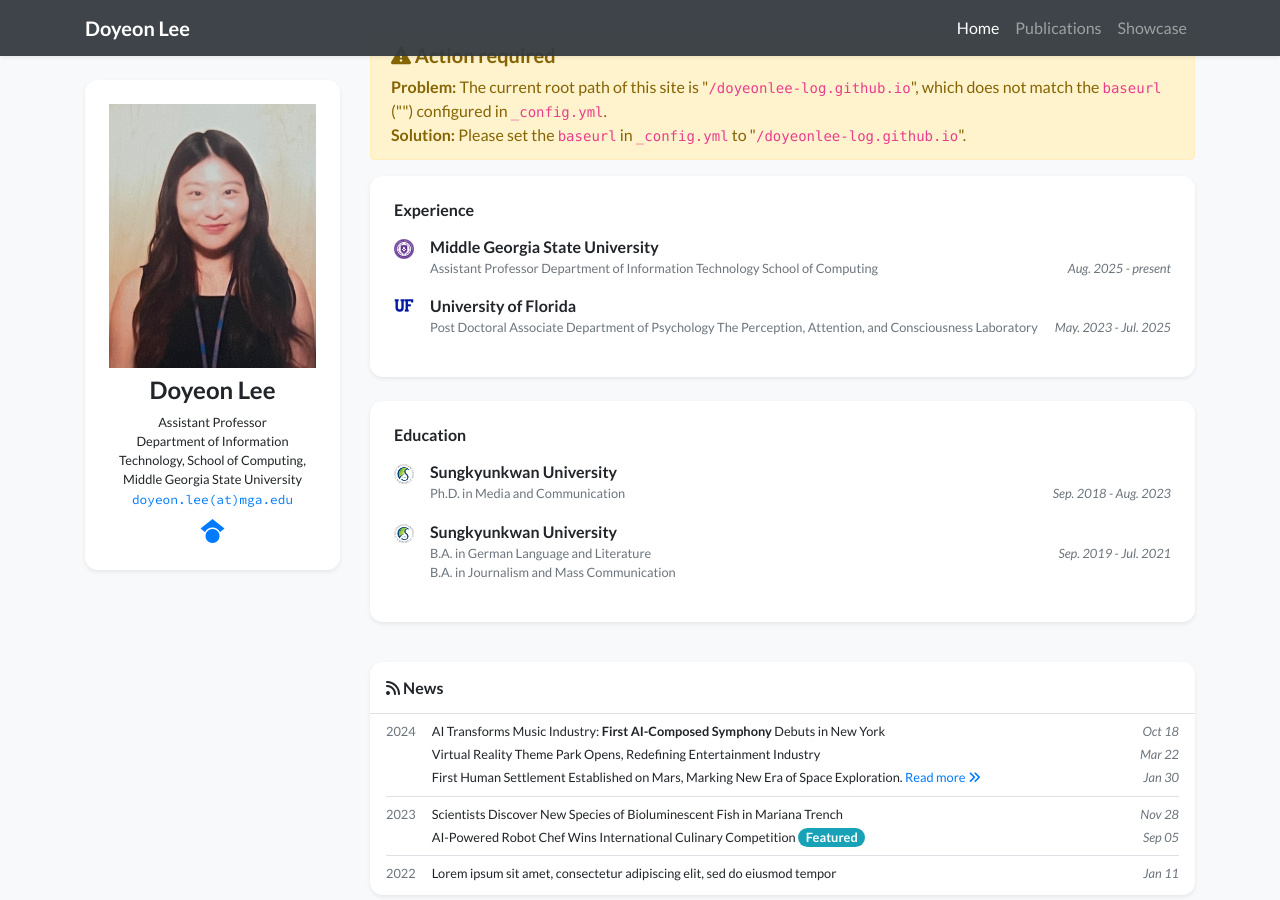
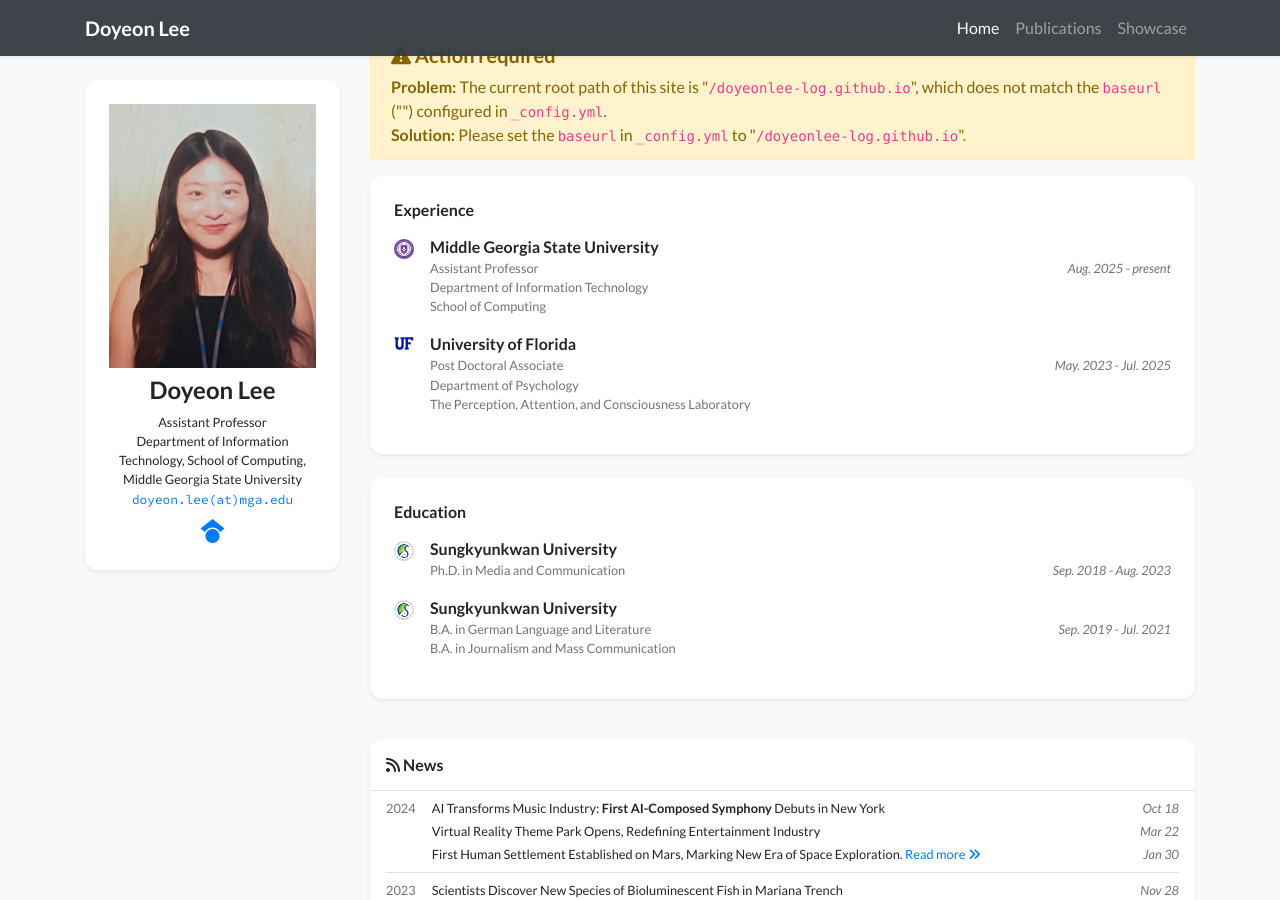
Before and after one commit to doyeonlee-log/doyeonlee-log.github.io, a Jekyll site: the page built from index.html, in a window 1280 px wide and 900 px high, scrolled down 404 px. Built offline with Jekyll 4.4.1, drawn with Linux system fonts in a browser that asks for light colours; nearby versions of some CDN libraries; a style sheet for code colours, icons or effects is not loaded.

```diff
--- a/_data/profile.yml
+++ b/_data/profile.yml
@@ -11,6 +11,7 @@ positions:
 email: "doyeon.lee@mga.edu"
 cv_link: https://drive.google.com/file/d/1N4rLjLLECZ-ENStHphg9PpU4OqbbG1JT/view?usp=sharing
 gscholar: zCDZ4AwAAAAJ  # This is an example, replace it with your own Google Scholar ID
+faculty_directory: https://ce.mga.edu/directory/people.php?name=lee-doyeon
 # github: your_github_id
 # twitter: your_twitter_id  # Do not include the '@' symbol
 # wechat_qrcode: /assets/images/etc/wechat.jpg
@@ -49,15 +50,15 @@ experience:
 - name: Middle Georgia State University
   logo: /assets/images/badges/MGA_round_logo.png
   position: >-
-    Assistant Professor
-    Department of Information Technology
+    Assistant Professor <br/>
+    Department of Information Technology <br/>
     School of Computing
   date: Aug. 2025 - present
 - name: University of Florida
   logo: /assets/images/badges/UF_round_logo.png
   position: >-
-    Post Doctoral Associate
-    Department of Psychology
+    Post Doctoral Associate <br/>
+    Department of Psychology <br/>
     The Perception, Attention, and Consciousness Laboratory
   date: May. 2023 - Jul. 2025
 
```
